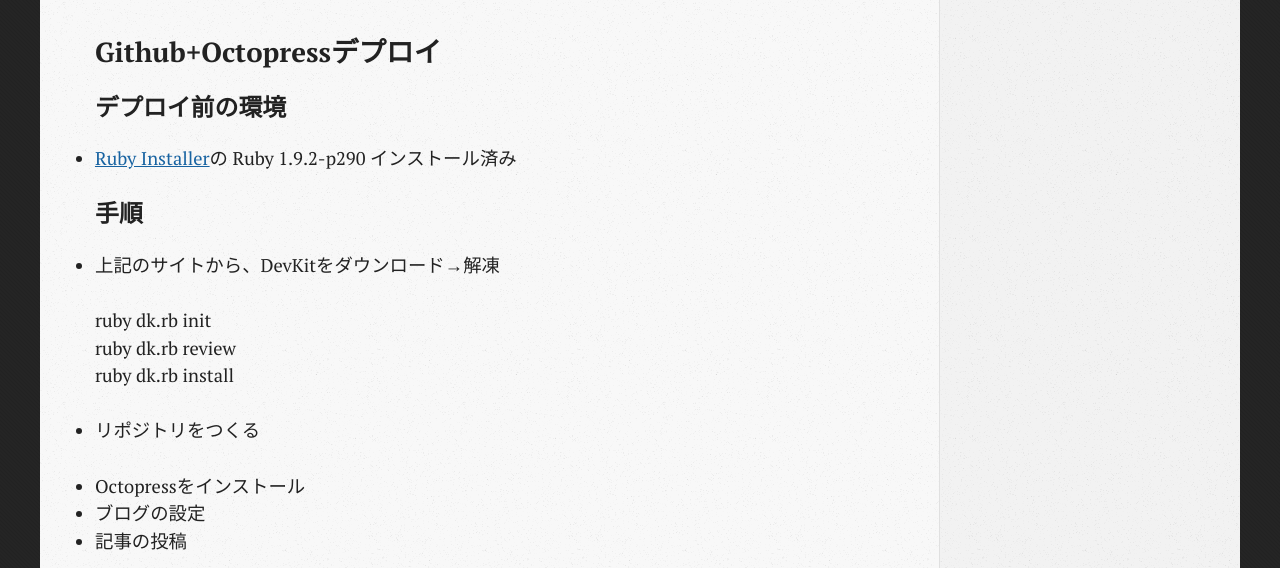
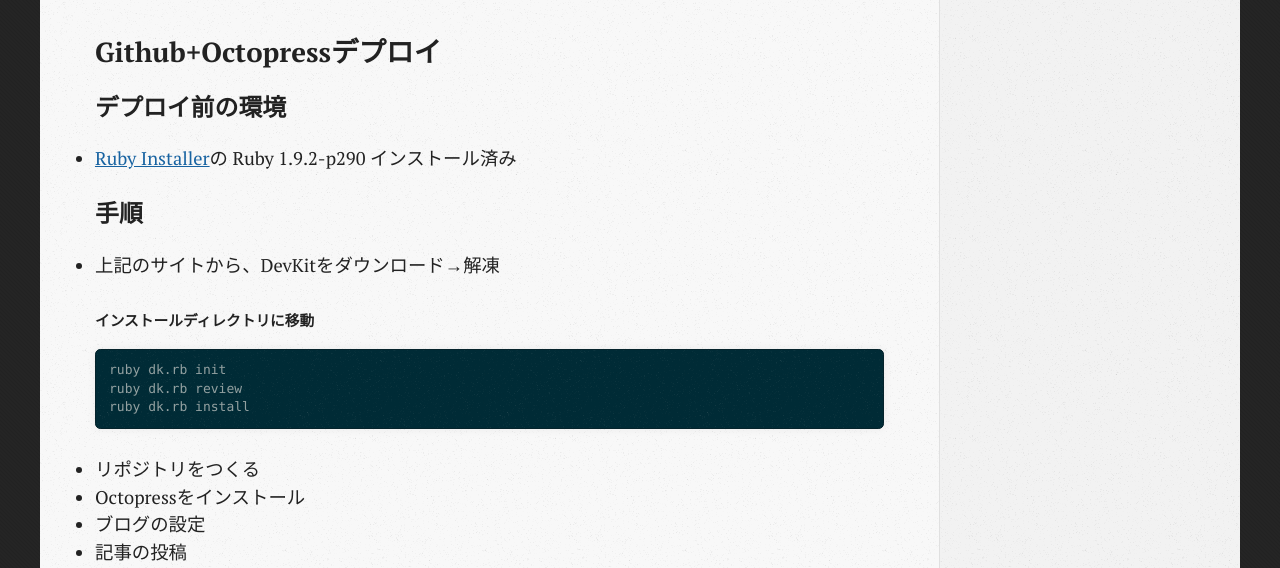
Before and after one commit to masquaremo/masquaremo.github.com, a plain HTML site: page blog/2013/01/24/first-post/index.html in a window 1280 px wide. Shown: the part 384-952 px from the top of the page. Drawn offline with Linux system fonts and the light colour scheme.

Commit message:
Site updated at 2013-01-24 14:40:21 UTC

```diff
--- a/blog/2013/01/24/first-post/index.html
+++ b/blog/2013/01/24/first-post/index.html
@@ -9,7 +9,7 @@
   <meta name="author" content="masquaremo">
 
 
-  <meta name="description" content="Github+Octopressデプロイ デプロイ前の環境 Ruby Installerの Ruby 1.9.2-p290 インストール済み 手順 上記のサイトから、DevKitをダウンロード→解凍 ruby dk.rb init ruby dk.rb review ruby dk.rb &hellip;">
+  <meta name="description" content="Github+Octopressデプロイ デプロイ前の環境 Ruby Installerの Ruby 1.9.2-p290 インストール済み 手順 上記のサイトから、DevKitをダウンロード→解凍 インストールディレクトリに移動 ruby dk.rb init ruby dk.rb review &hellip;">
 
 
   <!-- http://t.co/dKP3o1e -->
@@ -102,12 +102,19 @@
 <h3>手順</h3>
 
 <ul>
-<li><p>上記のサイトから、DevKitをダウンロード→解凍</p>
+<li>上記のサイトから、DevKitをダウンロード→解凍</li>
+</ul>
 
-<p>  ruby dk.rb init<br/>
-  ruby dk.rb review<br/>
-  ruby dk.rb install</p></li>
-<li><p>リポジトリをつくる</p></li>
+
+<h6>インストールディレクトリに移動</h6>
+
+<pre><code>ruby dk.rb init
+ruby dk.rb review
+ruby dk.rb install
+</code></pre>
+
+<ul>
+<li>リポジトリをつくる</li>
 <li>Octopressをインストール</li>
 <li>ブログの設定</li>
 <li>記事の投稿</li>
--- a/sitemap.xml
+++ b/sitemap.xml
@@ -2,15 +2,15 @@
 <urlset xmlns='http://www.sitemaps.org/schemas/sitemap/0.9'>
     <url>
         <loc>http://masquaremo.github.com/blog/2013/01/24/first-post/</loc>
-        <lastmod>2013-01-24T23:32:23+09:00</lastmod>
+        <lastmod>2013-01-24T23:39:54+09:00</lastmod>
     </url>
     <url>
         <loc>http://masquaremo.github.com/blog/archives/</loc>
-        <lastmod>2013-01-24T23:32:23+09:00</lastmod>
+        <lastmod>2013-01-24T23:39:54+09:00</lastmod>
     </url>
     <url>
         <loc>http://masquaremo.github.com/</loc>
-        <lastmod>2013-01-24T23:32:23+09:00</lastmod>
+        <lastmod>2013-01-24T23:39:54+09:00</lastmod>
     </url>
     <url>
         <loc>http://masquaremo.github.com/robots.txt</loc>
```
Also changed, not shown: atom.xml (+13 -6 lines), index.html (+13 -6 lines).
